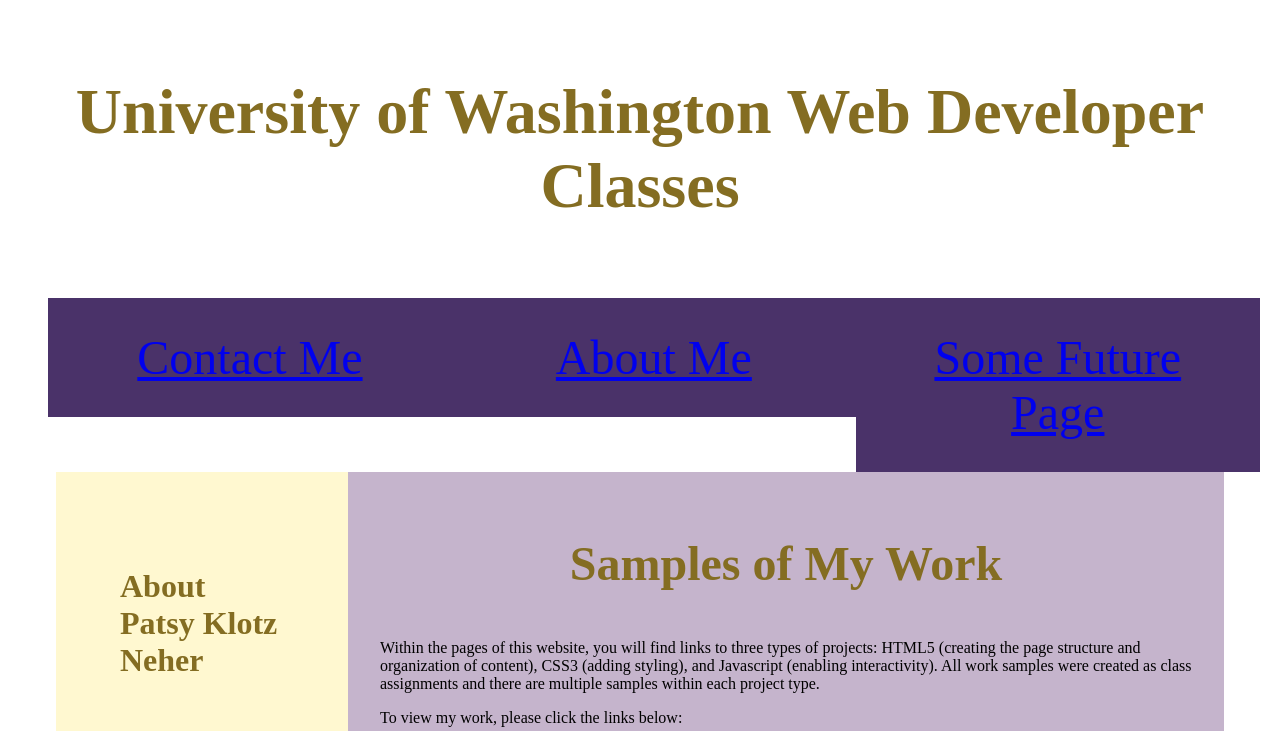
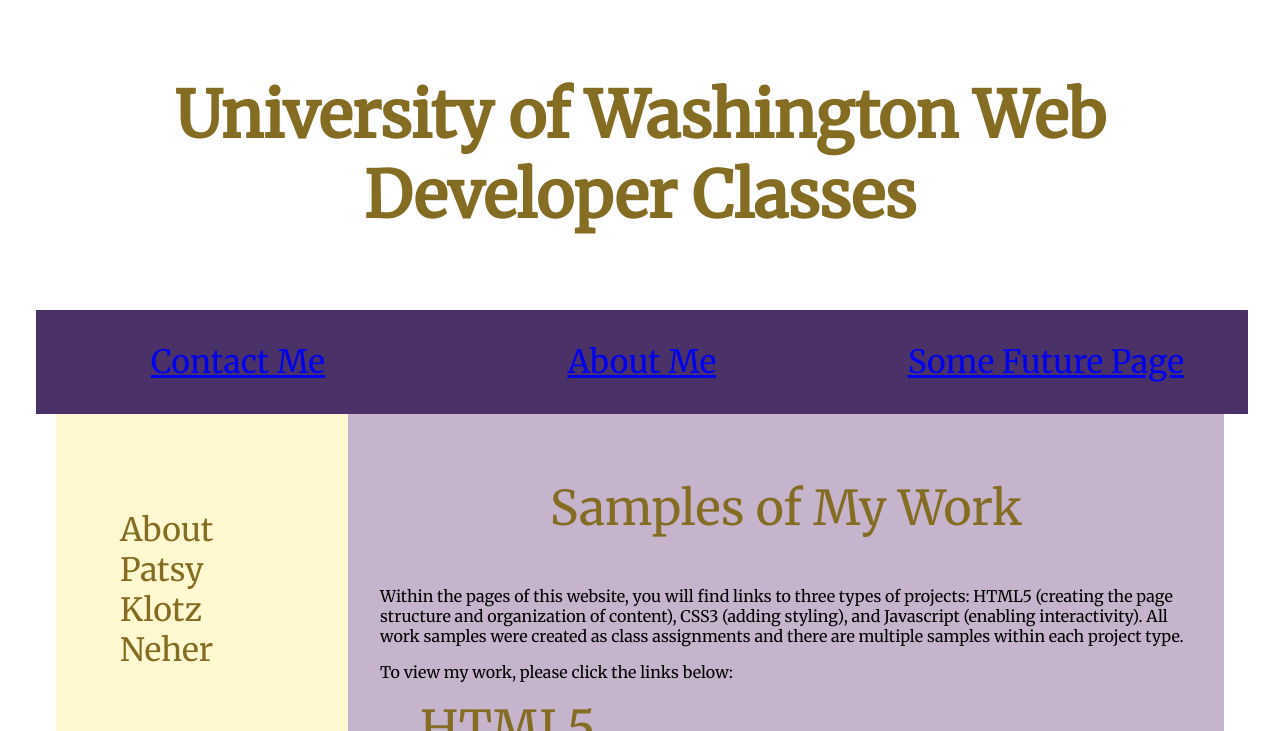
Before and after one commit to PatsyKlotz/Portfolio, a plain HTML site: page index.html in a window 1280 px wide. Shown: the top 731 px of the page. Drawn offline with Linux system fonts and the light colour scheme.

Commit message:
google font

```diff
--- a/styles/first-stylesheet.css
+++ b/styles/first-stylesheet.css
@@ -1,5 +1,6 @@
 * { box-sizing: border-box; }
 body {
+  font-family: 'Merriweather', serif;
 }
 
 li {
@@ -7,17 +8,20 @@ li {
 }
 header nav li {
   float: left;
+  position: relative;
+  right: .75rem;
   background-color: #4A3269;
   width: 33%;
   padding: 2rem;
   text-align: center;
-font-size: 3rem;
+  font-size: 2em;
 }
 h1 {
   text-align: center;
   font-size: 4em;
   color: #846D22;
   padding: 2rem;
+  font-weight: bolder;
 }
 
 article {
@@ -27,16 +31,17 @@ article {
 h2 {
   clear: both;
   text-align: center;
-  font-family: serif;
   color: #846D22;
   font-size: 3em;
   padding: 2rem;
   margin: 0;
+  font-weight: 100;
 }
 h3 {
   color: #846D22;
   font-size: 2em;
   padding: 2rem;
+  font-weight:100;
 }
  footer p {
   color: #846D22;
@@ -50,7 +55,6 @@ footer {
 }
 .intro {
   color: #846D22;
-  font-family: serif;
   font-size: 3em;
 }
 .main {
```
Lines whose indentation alone changed are shown as unchanged.
